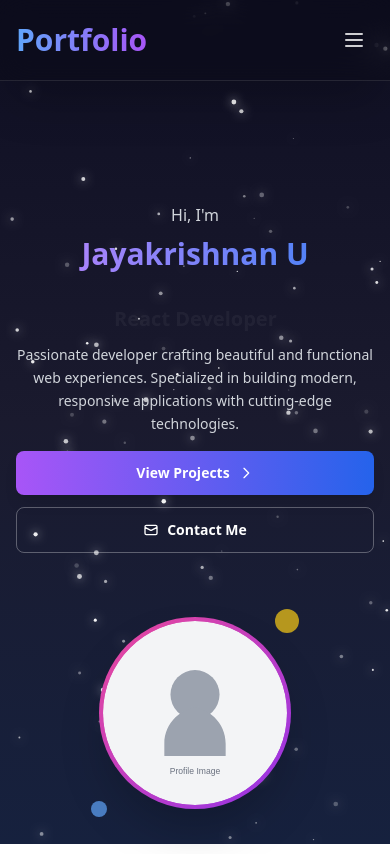
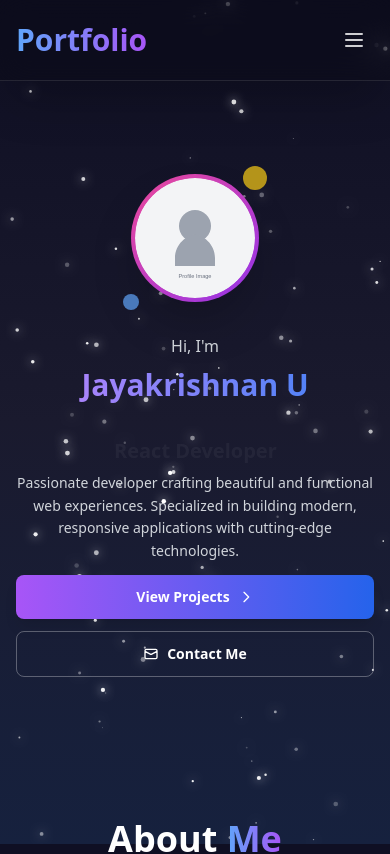
Before and after one commit to jayakrishnan321/portfolio-jk, a React (Create React App) app: page / in a window 390 px wide. Shown: the top 854 px of the page. Built offline with nearby package versions, Linux system fonts and the light colour scheme.

Commit message:
fixed the mobile bugs

```diff
--- a/src/components/AnimatedStars.js
+++ b/src/components/AnimatedStars.js
@@ -9,8 +9,10 @@ const AnimatedStars = () => {
 
     // Set canvas size
     const resizeCanvas = () => {
-      canvas.width = window.innerWidth;
-      canvas.height = window.innerHeight;
+      const vw = Math.max(document.documentElement.clientWidth || 0, window.innerWidth || 0);
+      const vh = Math.max(document.documentElement.clientHeight || 0, window.innerHeight || 0);
+      canvas.width = vw;
+      canvas.height = vh;
     };
 
     resizeCanvas();
@@ -104,7 +106,10 @@ const AnimatedStars = () => {
         top: 0,
         left: 0,
         right: 0,
-        bottom: 0
+        bottom: 0,
+        width: '100vw',
+        height: '100vh',
+        minHeight: '100vh'
       }}
     />
   );
--- a/src/components/Hero.js
+++ b/src/components/Hero.js
@@ -3,11 +3,11 @@ import AnimatedText from './AnimatedText';
 
 const Hero = () => {
   return (
-    <section id="home" className="min-h-screen flex items-center px-4 sm:px-6 lg:px-8">
+    <section id="home" className="min-h-[80vh] sm:min-h-[85vh] lg:min-h-screen flex items-center px-4 sm:px-6 lg:px-8 py-8 sm:py-12 lg:py-0">
       <div className="max-w-7xl mx-auto w-full">
-        <div className="grid grid-cols-1 lg:grid-cols-2 gap-8 lg:gap-12 items-center">
+        <div className="grid grid-cols-1 lg:grid-cols-2 gap-6 sm:gap-8 lg:gap-12 items-center">
           {/* Left Section - Text Content */}
-          <div className="text-white space-y-4 sm:space-y-6 text-center lg:text-left">
+          <div className="text-white space-y-3 sm:space-y-4 lg:space-y-6 text-center lg:text-left order-2 lg:order-1">
             <div className="space-y-2 sm:space-y-3">
               <p className="text-base sm:text-lg md:text-xl text-gray-300 font-medium pt-2 sm:pt-0">
                 Hi, I'm
@@ -43,9 +43,9 @@ const Hero = () => {
           </div>
 
           {/* Right Section - Profile Image */}
-          <div className="flex justify-center lg:justify-end mt-8 lg:mt-0">
+          <div className="flex justify-center lg:justify-end mt-4 sm:mt-6 lg:mt-0 order-1 lg:order-2">
             <div className="relative">
-              <div className="w-48 h-48 sm:w-56 sm:h-56 md:w-64 md:h-64 lg:w-80 lg:h-80 rounded-full bg-gradient-to-br from-pink-500 to-purple-600 flex items-center justify-center shadow-2xl p-1">
+              <div className="w-32 h-32 sm:w-40 sm:h-40 md:w-48 md:h-48 lg:w-80 lg:h-80 rounded-full bg-gradient-to-br from-pink-500 to-purple-600 flex items-center justify-center shadow-2xl p-1">
                 <div className="w-full h-full rounded-full overflow-hidden">
                   <img
                     src="/assets/images/profile-placeholder.svg"
--- a/src/index.css
+++ b/src/index.css
@@ -2,4 +2,14 @@
 @tailwind base;
 @tailwind components;
 @tailwind utilities;
+
+/* Prevent white flash during scroll */
+body {
+  background-color: #0f0f23;
+  overflow-x: hidden;
+}
+
+html {
+  background-color: #0f0f23;
+}
 /* ...existing code... */
```
